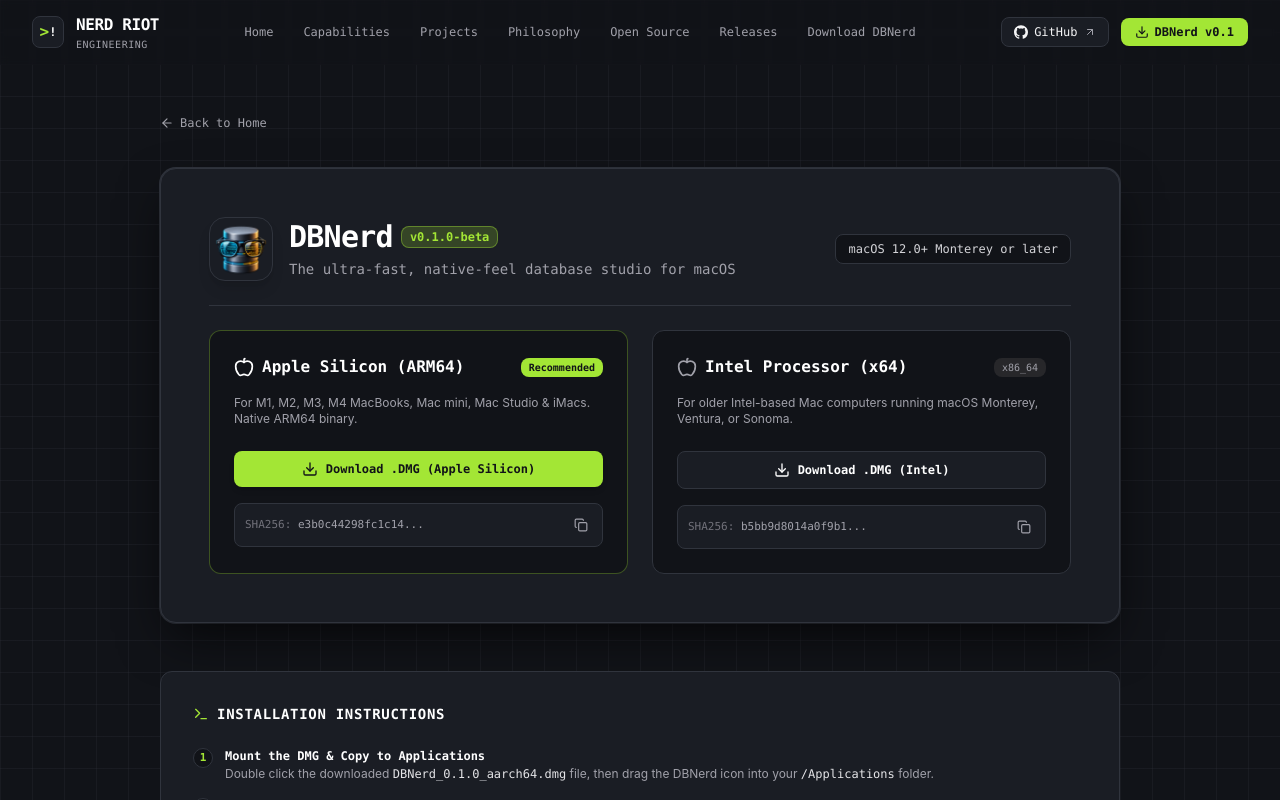
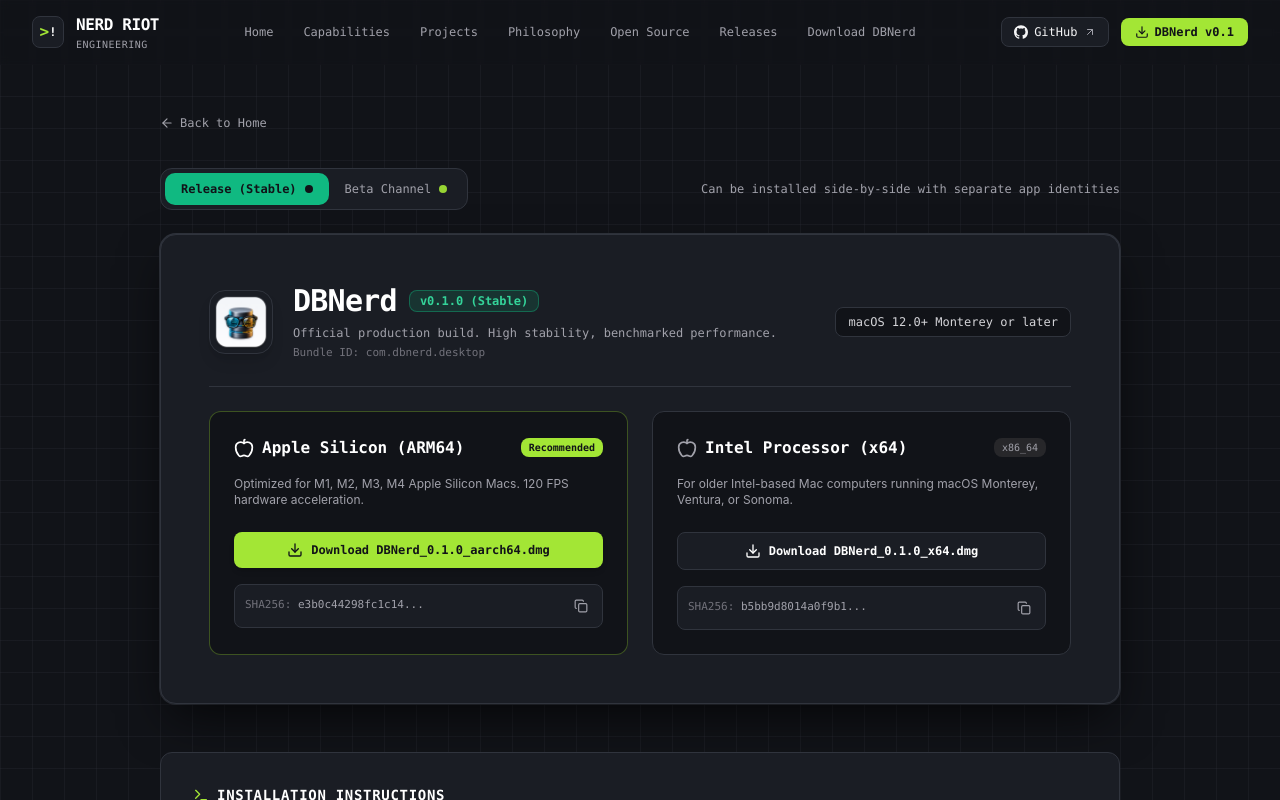
Before and after one commit to nerd-riot/website, a Next.js app: page /download/dbnerd in a window 1280 px wide. Shown: the top 800 px of the page. Built offline with nearby package versions, Linux system fonts and the light colour scheme.

Commit message:
feat: add dual-channel support (Beta + Release Stable) with dynamic switcher, asset routing, and updater manifests

```diff
--- a/app/api/downloads/[assetId]/route.ts
+++ b/app/api/downloads/[assetId]/route.ts
@@ -1,13 +1,40 @@
 import { NextRequest, NextResponse } from "next/server";
 
-// Mapping of asset IDs to target release binaries
-// In production, this can also query Supabase `release_assets` table
-const ASSET_REGISTRY: Record<string, { filename: string; fallbackUrl: string }> = {
+// Mapping of asset IDs to target release binaries across Release (Stable) and Beta channels
+const ASSET_REGISTRY: Record<
+  string,
+  { channel: "release" | "beta"; filename: string; fallbackUrl: string }
+> = {
+  // Release (Stable) Channel
+  "dbnerd-release-macos-arm64-v0.1.0": {
+    channel: "release",
+    filename: "DBNerd_0.1.0_aarch64.dmg",
+    fallbackUrl: "https://github.com/nerd-riot/db-nerd/releases/latest",
+  },
+  "dbnerd-release-macos-x64-v0.1.0": {
+    channel: "release",
+    filename: "DBNerd_0.1.0_x64.dmg",
+    fallbackUrl: "https://github.com/nerd-riot/db-nerd/releases/latest",
+  },
+  // Beta Channel
+  "dbnerd-beta-macos-arm64-v0.1.0": {
+    channel: "beta",
+    filename: "DBNerd_Beta_0.1.0_aarch64.dmg",
+    fallbackUrl: "https://github.com/nerd-riot/db-nerd/releases",
+  },
+  "dbnerd-beta-macos-x64-v0.1.0": {
+    channel: "beta",
+    filename: "DBNerd_Beta_0.1.0_x64.dmg",
+    fallbackUrl: "https://github.com/nerd-riot/db-nerd/releases",
+  },
+  // Legacy aliases
   "dbnerd-macos-arm64-v0.1.0": {
+    channel: "release",
     filename: "DBNerd_0.1.0_aarch64.dmg",
     fallbackUrl: "https://github.com/nerd-riot/db-nerd/releases/latest",
   },
   "dbnerd-macos-x64-v0.1.0": {
+    channel: "release",
     filename: "DBNerd_0.1.0_x64.dmg",
     fallbackUrl: "https://github.com/nerd-riot/db-nerd/releases/latest",
   },
@@ -26,17 +53,19 @@
   const country = request.headers.get("cf-ipcountry") || "unknown";
 
   console.log(`[Telemetry] Download requested for asset: ${assetId}`, {
+    channel: asset?.channel || "unknown",
     userAgent,
     referer,
     country,
     timestamp: new Date().toISOString(),
   });
 
-  // If R2 custom download base URL is configured in environment:
+  // If Cloudflare R2 custom download base URL is configured in environment:
+  // Structure: /{project}/{channel}/{version}/{filename}
   const downloadBaseUrl = process.env.DOWNLOAD_BASE_URL; // e.g. https://download.nerd-riot.dev
 
   if (downloadBaseUrl && asset) {
-    const r2Url = `${downloadBaseUrl}/dbnerd/0.1.0/${asset.filename}`;
+    const r2Url = `${downloadBaseUrl}/dbnerd/${asset.channel}/0.1.0/${asset.filename}`;
     return NextResponse.redirect(r2Url, 302);
   }
 
--- a/app/api/releases/[project]/latest/route.ts
+++ b/app/api/releases/[project]/latest/route.ts
@@ -5,29 +5,37 @@
   { params }: { params: Promise<{ project: string }> }
 ) {
   const { project } = await params;
+  const { searchParams } = new URL(request.url);
+  const channel = (searchParams.get("channel") || "release").toLowerCase();
   const downloadBase = process.env.DOWNLOAD_BASE_URL || "https://download.nerd-riot.dev";
 
   if (project.toLowerCase() !== "dbnerd" && project.toLowerCase() !== "db-nerd") {
     return NextResponse.json({ error: "Project not found" }, { status: 404 });
   }
 
+  const isBeta = channel === "beta";
+  const version = isBeta ? "v0.1.0-beta.2" : "v0.1.0";
+  const appTarName = isBeta ? "DBNerd_Beta.app.tar.gz" : "DBNerd.app.tar.gz";
+
   // Official Tauri v2 updater manifest schema
   const updaterManifest = {
-    version: "v0.1.0",
-    notes: "DBNerd v0.1.0 initial release. High-performance native database studio.",
-    pub_date: "2026-10-29T12:00:00Z",
+    version,
+    notes: isBeta
+      ? "DBNerd Beta: experimental features, Snowflake connector preview, and bug fixes."
+      : "DBNerd v0.1.0 Stable: high-performance native database studio.",
+    pub_date: isBeta ? "2026-10-30T12:00:00Z" : "2026-10-29T12:00:00Z",
     platforms: {
       "darwin-aarch64": {
         signature: "dW5zdXBwb3J0ZWRfc2lnbmF0dXJlX3BsYWNlaG9sZGVy",
-        url: `${downloadBase}/dbnerd/0.1.0/darwin/arm64/DBNerd.app.tar.gz`,
+        url: `${downloadBase}/dbnerd/${isBeta ? "beta" : "release"}/0.1.0/darwin/arm64/${appTarName}`,
       },
       "darwin-x86_64": {
         signature: "dW5zdXBwb3J0ZWRfc2lnbmF0dXJlX3BsYWNlaG9sZGVy",
-        url: `${downloadBase}/dbnerd/0.1.0/darwin/x64/DBNerd.app.tar.gz`,
+        url: `${downloadBase}/dbnerd/${isBeta ? "beta" : "release"}/0.1.0/darwin/x64/${appTarName}`,
       },
       "windows-x86_64": {
         signature: "dW5zdXBwb3J0ZWRfc2lnbmF0dXJlX3BsYWNlaG9sZGVy",
-        url: `${downloadBase}/dbnerd/0.1.0/windows/x64/DBNerd_0.1.0_x64-setup.nsis.zip`,
+        url: `${downloadBase}/dbnerd/${isBeta ? "beta" : "release"}/0.1.0/windows/x64/DBNerd_0.1.0_x64-setup.nsis.zip`,
       },
     },
   };
@@ -35,7 +43,7 @@
   return NextResponse.json(updaterManifest, {
     headers: {
       "Content-Type": "application/json",
-      "Cache-Control": "public, max-age=300, s-maxage=600",
+      "Cache-Control": "public, max-age=180, s-maxage=300",
     },
   });
 }
--- a/app/download/dbnerd/page.tsx
+++ b/app/download/dbnerd/page.tsx
@@ -2,14 +2,45 @@
 
 import React, { useState } from "react";
 import Link from "next/link";
-import { Download, Check, Copy, Apple, Terminal, Shield, ArrowLeft, ExternalLink, HelpCircle } from "lucide-react";
+import { Download, Check, Copy, Apple, Terminal, Shield, ArrowLeft, ExternalLink, Sparkles, CheckCircle2 } from "lucide-react";
 
 function DownloadDBNerdPage() {
+  const [channel, setChannel] = useState<"release" | "beta">("release");
   const [copiedArm, setCopiedArm] = useState(false);
   const [copiedIntel, setCopiedIntel] = useState(false);
 
-  const armSha = "e3b0c44298fc1c149afbf4c8996fb92427ae41e4649b934ca495991b7852b855";
-  const intelSha = "b5bb9d8014a0f9b1d61e21e796d78dccdf1352f23cd32812f4850b878ae4944c";
+  const channelData = {
+    release: {
+      name: "DBNerd",
+      badge: "v0.1.0 (Stable)",
+      badgeColor: "bg-emerald-500/15 border-emerald-500/40 text-emerald-400",
+      icon: "/media/app-icon-release.png",
+      tagline: "Official production build. High stability, benchmarked performance.",
+      armDmg: "DBNerd_0.1.0_aarch64.dmg",
+      intelDmg: "DBNerd_0.1.0_x64.dmg",
+      armAssetId: "dbnerd-release-macos-arm64-v0.1.0",
+      intelAssetId: "dbnerd-release-macos-x64-v0.1.0",
+      armSha: "e3b0c44298fc1c149afbf4c8996fb92427ae41e4649b934ca495991b7852b855",
+      intelSha: "b5bb9d8014a0f9b1d61e21e796d78dccdf1352f23cd32812f4850b878ae4944c",
+      bundleId: "com.dbnerd.desktop",
+    },
+    beta: {
+      name: "DBNerd Beta",
+      badge: "v0.1.0-beta.2",
+      badgeColor: "bg-accent/20 border-accent/40 text-accent",
+      icon: "/media/app-icon-beta.png",
+      tagline: "Early-access channel with cutting-edge features and rapid iteration.",
+      armDmg: "DBNerd_Beta_0.1.0_aarch64.dmg",
+      intelDmg: "DBNerd_Beta_0.1.0_x64.dmg",
+      armAssetId: "dbnerd-beta-macos-arm64-v0.1.0",
+      intelAssetId: "dbnerd-beta-macos-x64-v0.1.0",
+      armSha: "7d1a2f9c8e4b3a1d0f5e6a7b8c9d0e1f2a3b4c5d6e7f8a9b0c1d2e3f4a5b6c7d",
+      intelSha: "8a9b0c1d2e3f4a5b6c7d8e9f0a1b2c3d4e5f6a7b8c9d0e1f2a3b4c5d6e7f8a9b",
+      bundleId: "com.dbnerd.desktop.beta",
+    },
+  };
+
+  const current = channelData[channel];
 
   const handleCopy = (text: string, type: "arm" | "intel") => {
     navigator.clipboard.writeText(text);
@@ -36,27 +67,62 @@
           </Link>
         </div>
 
+        {/* Channel Switcher Tabs */}
+        <div className="mb-6 flex items-center justify-between flex-wrap gap-4">
+          <div className="flex items-center p-1 bg-[#1A1D24] border border-[#30343D] rounded-xl">
+            <button
+              onClick={() => setChannel("release")}
+              className={`flex items-center gap-2 px-4 py-2 rounded-lg font-mono text-xs transition-all ${
+                channel === "release"
+                  ? "bg-emerald-500 text-[#111318] font-bold shadow-sm"
+                  : "text-dark-muted hover:text-white"
+              }`}
+            >
+              <span>Release (Stable)</span>
+              <span className="w-2 h-2 rounded-full bg-[#111318]" />
+            </button>
+            <button
+              onClick={() => setChannel("beta")}
+              className={`flex items-center gap-2 px-4 py-2 rounded-lg font-mono text-xs transition-all ${
+                channel === "beta"
+                  ? "bg-accent text-[#111318] font-bold shadow-sm"
+                  : "text-dark-muted hover:text-white"
+              }`}
+            >
+              <span>Beta Channel</span>
+              <span className="w-2 h-2 rounded-full bg-accent animate-pulse" />
+            </button>
+          </div>
+
+          <span className="font-mono text-xs text-dark-muted">
+            Can be installed side-by-side with separate app identities
+          </span>
+        </div>
+
         {/* Hero Banner */}
         <div className="p-8 sm:p-12 rounded-2xl bg-[#1A1D24] border border-[#30343D] shadow-terminal space-y-6">
           <div className="flex flex-col sm:flex-row sm:items-center justify-between gap-6">
-            <div className="flex items-center gap-4">
+            <div className="flex items-center gap-5">
               <img
-                src="/media/app-icon.png"
-                alt="DBNerd Logo"
+                src={current.icon}
+                alt={`${current.name} Icon`}
                 className="w-16 h-16 rounded-2xl shadow-lg border border-[#30343D]"
               />
               <div>
-                <div className="flex items-center gap-2">
+                <div className="flex items-center gap-3">
                   <h1 className="text-3xl font-mono font-bold text-white tracking-tight">
-                    DBNerd
+                    {current.name}
                   </h1>
-                  <span className="px-2 py-0.5 rounded bg-accent/20 border border-accent/40 text-accent font-mono text-xs font-bold">
-                    v0.1.0-beta
+                  <span className={`px-2.5 py-0.5 rounded border font-mono text-xs font-bold ${current.badgeColor}`}>
+                    {current.badge}
                   </span>
                 </div>
-                <p className="font-mono text-sm text-dark-muted mt-1">
-                  The ultra-fast, native-feel database studio for macOS
+                <p className="font-mono text-xs text-dark-muted mt-1.5">
+                  {current.tagline}
                 </p>
+                <div className="text-[11px] font-mono text-zinc-500 mt-1">
+                  Bundle ID: <code>{current.bundleId}</code>
+                </div>
               </div>
             </div>
 
@@ -83,16 +149,16 @@
               </div>
 
               <p className="text-xs text-dark-muted">
-                For M1, M2, M3, M4 MacBooks, Mac mini, Mac Studio &amp; iMacs. Native ARM64 binary.
+                Optimized for M1, M2, M3, M4 Apple Silicon Macs. 120 FPS hardware acceleration.
               </p>
 
               <div className="pt-2">
                 <a
-                  href="/api/downloads/dbnerd-macos-arm64-v0.1.0"
+                  href={`/api/downloads/${current.armAssetId}`}
                   className="w-full inline-flex items-center justify-center gap-2 px-4 py-2.5 rounded-md bg-accent hover:bg-accent-hover text-[#111318] font-mono font-bold text-xs transition-all shadow-md hover:shadow-highlight"
                 >
                   <Download className="w-4 h-4" />
-                  <span>Download .DMG (Apple Silicon)</span>
+                  <span>Download {current.armDmg}</span>
                 </a>
               </div>
 
@@ -100,10 +166,10 @@
               <div className="p-2.5 rounded bg-[#1A1D24] border border-[#30343D] flex items-center justify-between font-mono text-[11px] text-zinc-400">
                 <div className="truncate pr-2">
                   <span className="text-zinc-500">SHA256: </span>
-                  <span>{armSha.slice(0, 16)}...</span>
+                  <span>{current.armSha.slice(0, 16)}...</span>
                 </div>
                 <button
-                  onClick={() => handleCopy(armSha, "arm")}
+                  onClick={() => handleCopy(current.armSha, "arm")}
                   className="p-1 hover:text-white transition-colors"
                   title="Copy full SHA256"
                 >
@@ -132,11 +198,11 @@
 
               <div className="pt-2">
                 <a
-                  href="/api/downloads/dbnerd-macos-x64-v0.1.0"
+                  href={`/api/downloads/${current.intelAssetId}`}
                   className="w-full inline-flex items-center justify-center gap-2 px-4 py-2.5 rounded-md bg-[#1A1D24] hover:bg-[#242832] text-white font-mono font-bold text-xs border border-[#30343D] transition-all"
                 >
                   <Download className="w-4 h-4" />
-                  <span>Download .DMG (Intel)</span>
+                  <span>Download {current.intelDmg}</span>
                 </a>
               </div>
 
@@ -144,10 +210,10 @@
               <div className="p-2.5 rounded bg-[#1A1D24] border border-[#30343D] flex items-center justify-between font-mono text-[11px] text-zinc-400">
                 <div className="truncate pr-2">
                   <span className="text-zinc-500">SHA256: </span>
-                  <span>{intelSha.slice(0, 16)}...</span>
+                  <span>{current.intelSha.slice(0, 16)}...</span>
                 </div>
                 <button
-                  onClick={() => handleCopy(intelSha, "intel")}
+                  onClick={() => handleCopy(current.intelSha, "intel")}
                   className="p-1 hover:text-white transition-colors"
                   title="Copy full SHA256"
                 >
@@ -171,9 +237,9 @@
                 1
               </span>
               <div>
-                <p className="text-white font-bold">Mount the DMG &amp; Copy to Applications</p>
+                <p className="text-white font-bold">Mount the DMG &amp; Drag to Applications</p>
                 <p className="text-dark-muted font-sans text-xs mt-0.5">
-                  Double click the downloaded <code className="text-zinc-200">DBNerd_0.1.0_aarch64.dmg</code> file, then drag the DBNerd icon into your <code className="text-zinc-200">/Applications</code> folder.
+                  Double click the downloaded <code className="text-zinc-200">{current.armDmg}</code>, then drag the icon into your <code className="text-zinc-200">/Applications</code> folder.
                 </p>
               </div>
             </li>
@@ -183,12 +249,12 @@
                 2
               </span>
               <div>
-                <p className="text-white font-bold">macOS Gatekeeper Verification Note</p>
+                <p className="text-white font-bold">macOS Gatekeeper Verification</p>
                 <p className="text-dark-muted font-sans text-xs mt-0.5">
-                  If macOS shows &ldquo;DBNerd is damaged and can’t be opened&rdquo; (due to ad-hoc unsigned open source build), run this terminal command once to clear the quarantine flag:
+                  If macOS shows &ldquo;{current.name} is damaged and can’t be opened&rdquo; (due to ad-hoc unsigned developer build), run this command once to remove the quarantine flag:
                 </p>
                 <div className="mt-2 p-2.5 rounded bg-[#111318] border border-[#30343D] text-accent flex items-center justify-between">
-                  <code>xattr -cr /Applications/DBNerd.app</code>
+                  <code>xattr -cr &quot;/Applications/{current.name}.app&quot;</code>
                 </div>
               </div>
             </li>
@@ -198,9 +264,9 @@
                 3
               </span>
               <div>
-                <p className="text-white font-bold">Automatic Updates via Tauri v2</p>
+                <p className="text-white font-bold">Channel-aware Auto Updates</p>
                 <p className="text-dark-muted font-sans text-xs mt-0.5">
-                  DBNerd includes the official <code className="text-zinc-200">tauri-plugin-updater</code>. New versions are checked automatically in the background and can be installed with 1-click.
+                  Each channel ({channel.toUpperCase()}) maintains its own independent Tauri v2 updater stream. Beta builds will receive new beta updates, and Release builds will track stable releases.
                 </p>
               </div>
             </li>
--- a/app/releases/page.tsx
+++ b/app/releases/page.tsx
@@ -1,31 +1,49 @@
 import React from "react";
 import Link from "next/link";
-import { ArrowLeft, Tag, Calendar, Download, CheckCircle2 } from "lucide-react";
-import { GithubIcon as Github } from "@/components/ui/Icons";
+import { ArrowLeft, Calendar, Download, CheckCircle2, Sparkles, ShieldCheck } from "lucide-react";
 
 export const metadata = {
   title: "Releases & Changelogs — NERD RIOT",
-  description: "Official releases, release notes, and version history for NERD RIOT software.",
+  description: "Official releases, release notes, and version history for NERD RIOT software across Stable and Beta channels.",
 };
 
 const releasesData = [
   {
     project: "DBNerd",
-    version: "v0.1.0-beta",
+    version: "v0.1.0-beta.2",
+    date: "2026-10-30",
+    channel: "beta",
+    channelBadge: "bg-accent/20 border-accent/40 text-accent",
+    description: "Cutting-edge channel with preview features, Snowflake connector improvements, and experimental data grid tuning.",
+    notes: [
+      "Added Snowflake cloud data warehouse schema tree preview.",
+      "Optimized 120 FPS canvas scrolling under 200,000+ cached rows.",
+      "Fine-tuned Safe Mode confirmation dialogs for DROP and TRUNCATE queries.",
+      "Independent bundle identity: com.dbnerd.desktop.beta (safe to install alongside Stable).",
+    ],
+    assets: [
+      { name: "DBNerd_Beta_0.1.0_aarch64.dmg", platform: "macOS ARM64", size: "14.4 MB", id: "dbnerd-beta-macos-arm64-v0.1.0" },
+      { name: "DBNerd_Beta_0.1.0_x64.dmg", platform: "macOS x64", size: "16.0 MB", id: "dbnerd-beta-macos-x64-v0.1.0" },
+    ],
+  },
+  {
+    project: "DBNerd",
+    version: "v0.1.0",
     date: "2026-10-29",
-    channel: "beta",
+    channel: "release",
+    channelBadge: "bg-emerald-500/20 border-emerald-500/40 text-emerald-400",
+    description: "Official stable production release. Validated performance benchmarks and rock-solid database connectivity.",
     notes: [
-      "Initial public preview with Tauri v2 + Rust Core.",
-      "PostgreSQL and MySQL native connection pooling with SSL.",
-      "Snowflake cloud data warehouse connector with warehouse switcher.",
+      "Initial production release with Tauri v2 + Rust Core.",
+      "PostgreSQL and MySQL native connection pooling with SSL profiles.",
       "High-density 120 FPS data grid with instant search and inline cell editing.",
-      "Safe Mode for Production: destructive DROP/TRUNCATE queries require explicit manual typing confirmation.",
-      "Integrated observability HUD for real-time connection stats and query logs.",
+      "Safe Mode for Production: destructive operations require explicit manual typing confirmation.",
+      "Integrated observability HUD for real-time connection telemetry.",
       "macOS Apple Silicon (aarch64) and Intel (x64) builds.",
     ],
     assets: [
-      { name: "DBNerd_0.1.0_aarch64.dmg", platform: "macOS ARM64", size: "14.2 MB", id: "dbnerd-macos-arm64-v0.1.0" },
-      { name: "DBNerd_0.1.0_x64.dmg", platform: "macOS x64", size: "15.8 MB", id: "dbnerd-macos-x64-v0.1.0" },
+      { name: "DBNerd_0.1.0_aarch64.dmg", platform: "macOS ARM64", size: "14.2 MB", id: "dbnerd-release-macos-arm64-v0.1.0" },
+      { name: "DBNerd_0.1.0_x64.dmg", platform: "macOS x64", size: "15.8 MB", id: "dbnerd-release-macos-x64-v0.1.0" },
     ],
   },
 ];
@@ -53,14 +71,14 @@
             Software Releases &amp; Changelogs
           </h1>
           <p className="text-sm text-dark-muted font-sans leading-relaxed">
-            All releases are verified with SHA-256 signatures and hosted directly on Cloudflare R2 with immutable storage keys.
+            All releases are verified with SHA-256 signatures and hosted directly on Cloudflare R2 with immutable storage keys across Stable and Beta channels.
           </p>
         </div>
 
         <div className="space-y-8">
           {releasesData.map((rel) => (
             <div
-              key={`${rel.project}-${rel.version}`}
+              key={`${rel.project}-${rel.version}-${rel.channel}`}
               className="p-6 sm:p-8 rounded-xl bg-[#1A1D24] border border-[#30343D] shadow-terminal space-y-6"
             >
               <div className="flex flex-col sm:flex-row sm:items-center justify-between gap-4 pb-4 border-b border-[#30343D]">
@@ -72,7 +90,7 @@
                     <span className="font-mono text-sm text-accent font-semibold">
                       {rel.version}
                     </span>
-                    <span className="text-[10px] font-mono px-2 py-0.5 rounded bg-accent/20 border border-accent/40 text-accent uppercase font-bold">
+                    <span className={`text-[10px] font-mono px-2 py-0.5 rounded border uppercase font-bold ${rel.channelBadge}`}>
                       {rel.channel}
                     </span>
                   </div>
@@ -93,7 +111,10 @@
 
               {/* Release Notes */}
               <div className="space-y-2">
-                <h3 className="font-mono text-xs uppercase tracking-wider text-dark-muted font-bold">
+                <p className="text-xs text-dark-muted font-mono">
+                  {rel.description}
+                </p>
+                <h3 className="font-mono text-xs uppercase tracking-wider text-dark-muted font-bold pt-2">
                   What&apos;s New
                 </h3>
                 <ul className="space-y-2">
@@ -109,7 +130,7 @@
               {/* Assets list */}
               <div className="pt-4 border-t border-[#30343D] space-y-2">
                 <h4 className="font-mono text-xs uppercase tracking-wider text-dark-muted font-bold">
-                  Release Binaries
+                  Release Binaries ({rel.channel.toUpperCase()})
                 </h4>
                 <div className="grid grid-cols-1 sm:grid-cols-2 gap-3">
                   {rel.assets.map((asset) => (
```
Also changed, not shown: public/media/app-icon-beta.png (added), public/media/app-icon-release.png (added).
